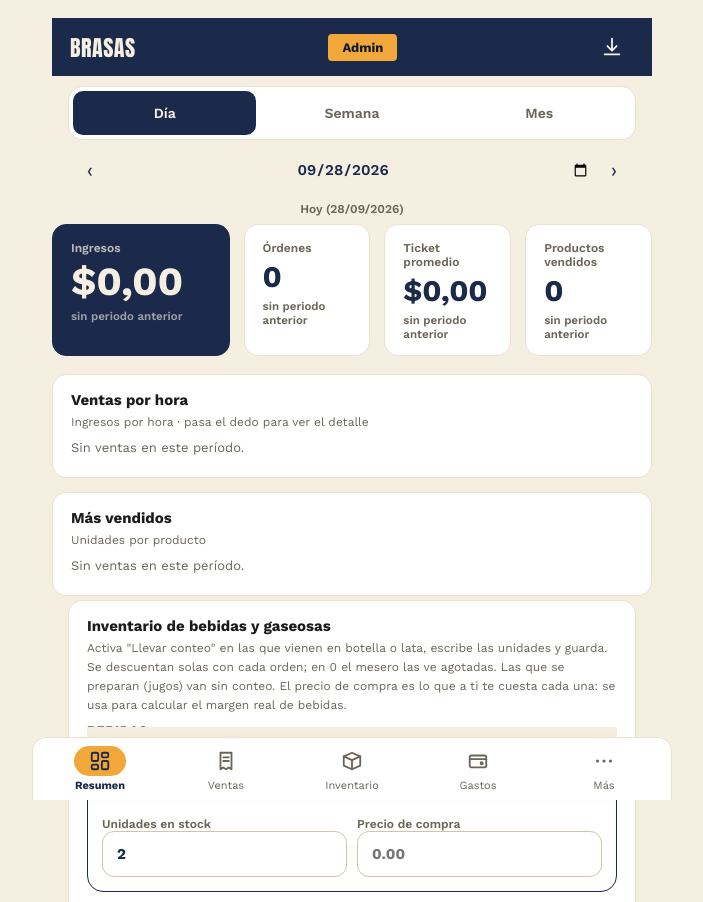
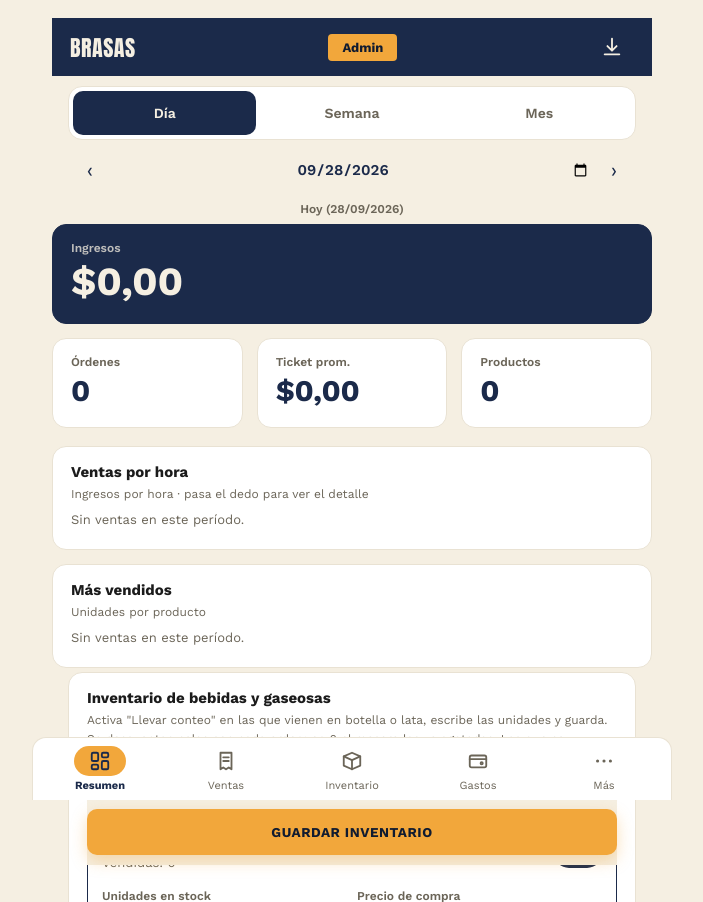
Before and after one commit to Jonathan1700/will-, a Django app: page /reportes/ in a window 1280 px wide. Shown: the top 902 px of the page, without its empty margins (288-991 px from the left). Run offline with Django 5.2, Linux system fonts and the light colour scheme; a user stored in the database is signed in; data comes from the database, SQL or seed files in the repository.

Commit message:
Panel admin: detalles finales del rediseno movil
- _delta.html ya no muestra "sin periodo anterior" en cada KPI: cuando no
  hay comparacion real simplemente no muestra nada. En Resumen solo el KPI
  de Ingresos (el unico con delta) puede mostrar el mensaje real.
- Resumen: Ingresos queda como bloque grande independiente arriba;
  Ordenes/Ticket promedio/Productos pasan a una fila de 3 columnas
  iguales debajo (antes las 4 iban juntas en una sola fila).
- "Mas vendidos" deja de ser un grafico SVG (que truncaba nombres largos
  con "...") y pasa a una lista con barra de progreso en CSS: los nombres
  largos ahora envuelven a 2+ lineas en vez de cortarse.

Co-Authored-By: Claude Sonnet 5 <noreply@anthropic.com>

```diff
--- a/pedidos/static/pedidos/admin_movil.css
+++ b/pedidos/static/pedidos/admin_movil.css
@@ -339,6 +339,25 @@
 
 .panel-admin-movil #menu-mas button.cerrar { color: var(--ink-soft); border-bottom: none; margin-top: 4px; }
 
+/* ---------- Mas vendidos: ranking sin SVG, nombres largos envuelven a 2 lineas ---------- */
+.panel-admin-movil .rank { display: flex; flex-direction: column; gap: 12px; }
+
+.panel-admin-movil .rank-item {
+    display: flex;
+    justify-content: space-between;
+    align-items: baseline;
+    gap: 12px;
+    font-size: 14px;
+    font-weight: 500;
+}
+
+.panel-admin-movil .rank-item span { flex: 1; min-width: 0; white-space: normal; line-height: 1.3; }
+.panel-admin-movil .rank-item b { flex-shrink: 0; color: var(--navy); font-variant-numeric: tabular-nums; }
+
+.panel-admin-movil .rank-track { height: 8px; border-radius: 4px; background: var(--viz-grid, #ECE7DB); margin-top: 5px; overflow: hidden; }
+.panel-admin-movil .rank-track div { height: 100%; border-radius: 4px; background: var(--viz-1, #34558B); }
+.panel-admin-movil .rank-track.top div { background: var(--mustard); }
+
 /* ---------- Ordenes como tarjetas ---------- */
 .panel-admin-movil .orden-tarjeta {
     background: #FFFFFF;
--- a/pedidos/static/pedidos/estilo.css
+++ b/pedidos/static/pedidos/estilo.css
@@ -1885,10 +1885,13 @@ a.btn-enviar-link {
 /* ---- indicadores ---- */
 .kpis {
     display: grid;
-    grid-template-columns: 1.4fr repeat(3, 1fr);
+    grid-template-columns: 1.4fr repeat(2, 1fr);
     gap: 14px;
     margin-bottom: 18px;
 }
+
+/* fila de KPIs sin hero (Resumen: Ordenes/Ticket/Productos), 3 columnas iguales */
+.kpis-fila { grid-template-columns: repeat(3, 1fr); }
 
 .kpi {
     background: #FFFFFF;
@@ -1898,7 +1901,7 @@ a.btn-enviar-link {
     min-width: 0;
 }
 
-.kpi-hero { background: var(--navy); border-color: var(--navy); }
+.kpi-hero { background: var(--navy); border-color: var(--navy); margin-bottom: 14px; }
 .kpi-hero .kpi-label { color: rgba(245, 239, 226, .75); }
 .kpi-hero .kpi-valor { color: var(--cream); font-size: 40px; }
 .kpi-hero .kpi-delta.neutro { color: rgba(245, 239, 226, .6); }
@@ -2208,8 +2211,6 @@ a.btn-enviar-link {
 }
 
 @media (max-width: 900px) {
-    .kpis { grid-template-columns: repeat(2, 1fr); }
-    .kpi-hero { grid-column: 1 / -1; }
     .dash-grid { grid-template-columns: 1fr; }
 }
 
@@ -2223,7 +2224,6 @@ a.btn-enviar-link {
 
     .dash { padding: 14px 14px 40px; }
 
-    .kpis { grid-template-columns: 1fr; }
     .kpi-hero .kpi-valor { font-size: 32px; }
 
     .panel { padding: 14px 14px 12px; }
--- a/pedidos/templates/pedidos/_delta.html
+++ b/pedidos/templates/pedidos/_delta.html
@@ -1 +1 @@
-{% if d is None %}<p class="kpi-delta neutro">sin periodo anterior</p>{% elif d > 0 %}<p class="kpi-delta sube">▲ {{ d }}% vs periodo anterior</p>{% elif d < 0 %}<p class="kpi-delta baja">▼ {{ d|cut:"-" }}% vs periodo anterior</p>{% else %}<p class="kpi-delta neutro">= igual que el periodo anterior</p>{% endif %}
+{% if d is None %}{% elif d > 0 %}<p class="kpi-delta sube">▲ {{ d }}% vs período anterior</p>{% elif d < 0 %}<p class="kpi-delta baja">▼ {{ d|cut:"-" }}% vs período anterior</p>{% else %}<p class="kpi-delta neutro">= igual que el período anterior</p>{% endif %}
--- a/pedidos/templates/pedidos/reportes.html
+++ b/pedidos/templates/pedidos/reportes.html
@@ -41,26 +41,24 @@
 
     {# ==================== RESUMEN ==================== #}
     <div data-grupo="resumen">
-    <div class="kpis">
-        <div class="kpi kpi-hero">
-            <p class="kpi-label">Ingresos</p>
-            <p class="kpi-valor">{{ kpi.ingresos|dinero }}</p>
-            {% include "pedidos/_delta.html" with d=deltas.ingresos %}
-        </div>
+    <div class="kpi kpi-hero">
+        <p class="kpi-label">Ingresos</p>
+        <p class="kpi-valor">{{ kpi.ingresos|dinero }}</p>
+        {% include "pedidos/_delta.html" with d=deltas.ingresos %}
+    </div>
+
+    <div class="kpis kpis-fila">
         <div class="kpi">
             <p class="kpi-label">Órdenes</p>
             <p class="kpi-valor">{{ kpi.ordenes }}</p>
-            {% include "pedidos/_delta.html" with d=deltas.ordenes %}
         </div>
         <div class="kpi">
-            <p class="kpi-label">Ticket promedio</p>
+            <p class="kpi-label">Ticket prom.</p>
             <p class="kpi-valor">{{ kpi.ticket|dinero }}</p>
-            {% include "pedidos/_delta.html" with d=deltas.ticket %}
         </div>
         <div class="kpi">
-            <p class="kpi-label">Productos vendidos</p>
+            <p class="kpi-label">Productos</p>
             <p class="kpi-valor">{{ kpi.items }}</p>
-            {% include "pedidos/_delta.html" with d=deltas.items %}
         </div>
     </div>
 
@@ -78,7 +76,18 @@
                 <h2>Más vendidos</h2>
                 <span class="panel-sub">Unidades por producto</span>
             </header>
-            <div class="grafico" id="g-top" data-tipo="barras"></div>
+            {% if top_productos %}
+            <div class="rank">
+                {% for p in top_productos|slice:":5" %}
+                <div class="rank-fila">
+                    <div class="rank-item"><span>{{ p.nombre }}</span><b>{{ p.cantidad }}</b></div>
+                    <div class="rank-track {% if forloop.first %}top{% endif %}"><div style="width: {% widthratio p.cantidad top_max 100 %}%"></div></div>
+                </div>
+                {% endfor %}
+            </div>
+            {% else %}
+            <p class="vacio">Sin ventas en este período.</p>
+            {% endif %}
         </section>
     </div>
     </div>
@@ -613,7 +622,6 @@ function barras(cont, filas, campoNombre, campoValor, fmt, campoExtra, fmtExtra,
 
 function dibujar() {
     columnas(document.getElementById('g-serie'), DATOS.serie);
-    barras(document.getElementById('g-top'), DATOS.top, 'nombre', 'cantidad', v => v + ' uds', 'ingresos', dinero);
 }
 
 function dibujarMargenes() {
--- a/pedidos/views.py
+++ b/pedidos/views.py
@@ -1202,6 +1202,8 @@ def reportes(request):
         },
         "titulo_serie": titulo_serie,
         "datos": {"serie": serie, "top": top_productos, "margenes": margen_grupos},
+        "top_productos": top_productos,
+        "top_max": top_productos[0]["cantidad"] if top_productos else 0,
         "desglose": desglose,
         "inventario": inventario,
         "todas": todas,
```
